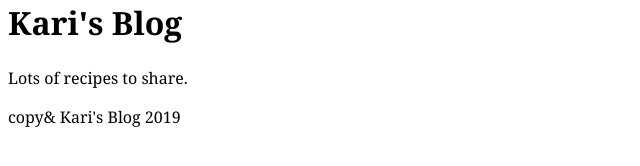
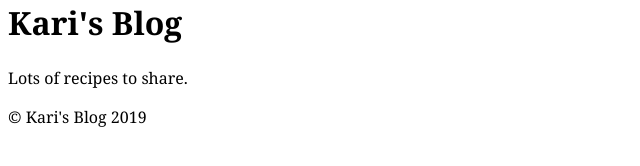
Before and after one commit to Cholive/kari.github.io, a Jekyll site: the page built from index.html, in a window 1280 px wide. Shown: the part 136-302 px from the top of the page, without its empty margins (0-640 px from the left). Built offline with Jekyll 4.4.1, drawn with Linux system fonts in a browser that asks for light colours.

Commit message:
changes to layout

```diff
--- a/_layouts/default.html
+++ b/_layouts/default.html
@@ -15,7 +15,7 @@
 {{ content }}
 
 <footer>
-  <p> copy& Kari's Blog 2019</p>
+  <p> &copy Kari's Blog 2019</p>
 </footer>
 </body>
 </html>
```
Also changed, not shown: 2 other files.
